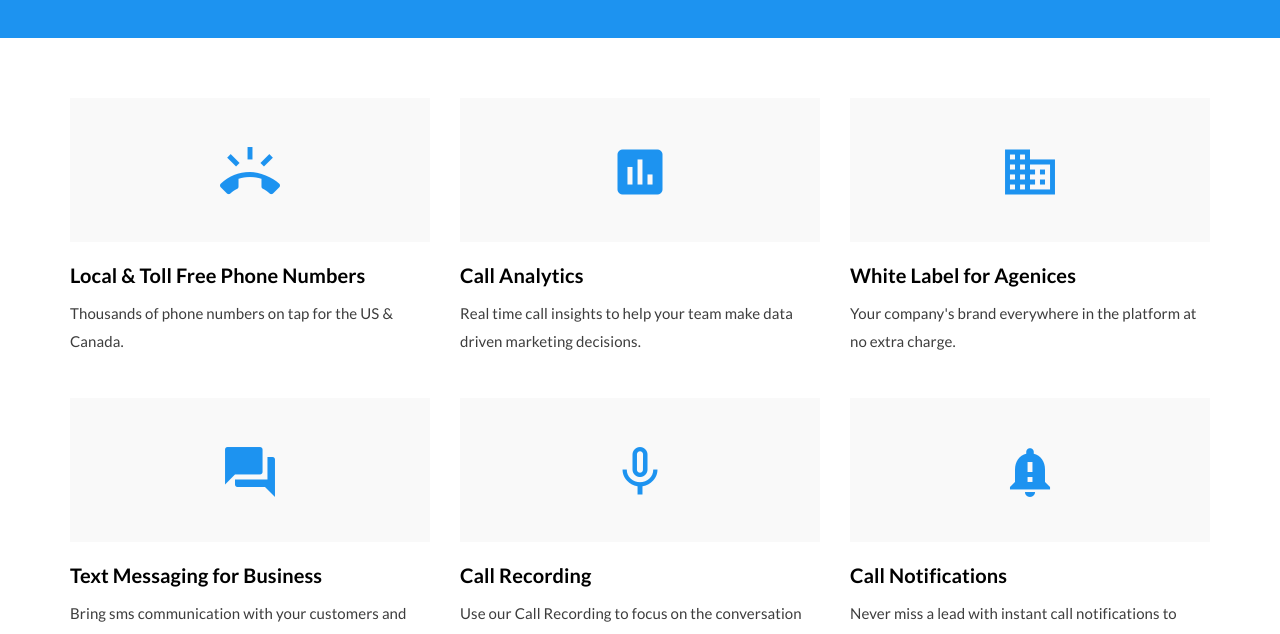
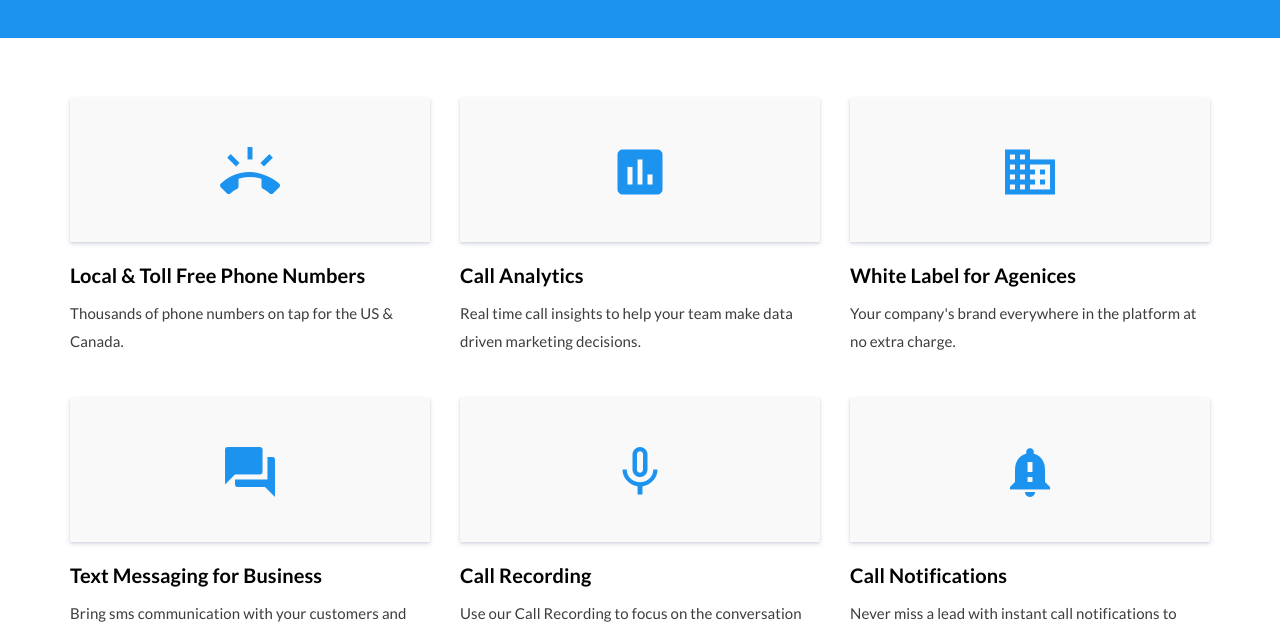
Before and after one commit to sumonst21/calltrackerio-site, a Jekyll site: the page built from features.html, in a window 1280 px wide. Shown: the part 165-799 px from the top of the page. Built offline with Jekyll 4.4.1, drawn with Linux system fonts in a browser that asks for light colours.

Commit message:
add some style to features

```diff
--- a/css/features-styles.scss
+++ b/css/features-styles.scss
@@ -20,6 +20,7 @@
         background-color: $well-bg;
         text-align: center;
         color: $brand-primary;
+        box-shadow: 0 1px 2px 0 rgba(136,144,195,0.2), 0 2px 5px 0 rgba(37,44,97,0.15);
         .material-icons {
             font-size: 60px;
         }
@@ -28,12 +29,12 @@
 
 .features-details {
     .features-icon {
-    margin: 40px 0;
-    padding: 60px;
-    background-color: $well-bg;
-    text-align: center;
-
-    color: $brand-primary;
+        margin: 40px 0;
+        padding: 60px;
+        background-color: $well-bg;
+        text-align: center;
+        color: $brand-primary;
+        box-shadow: 0 1px 2px 0 rgba(136,144,195,0.2), 0 2px 5px 0 rgba(37,44,97,0.15);
         .material-icons {
             font-size: 100px;
         }
```
